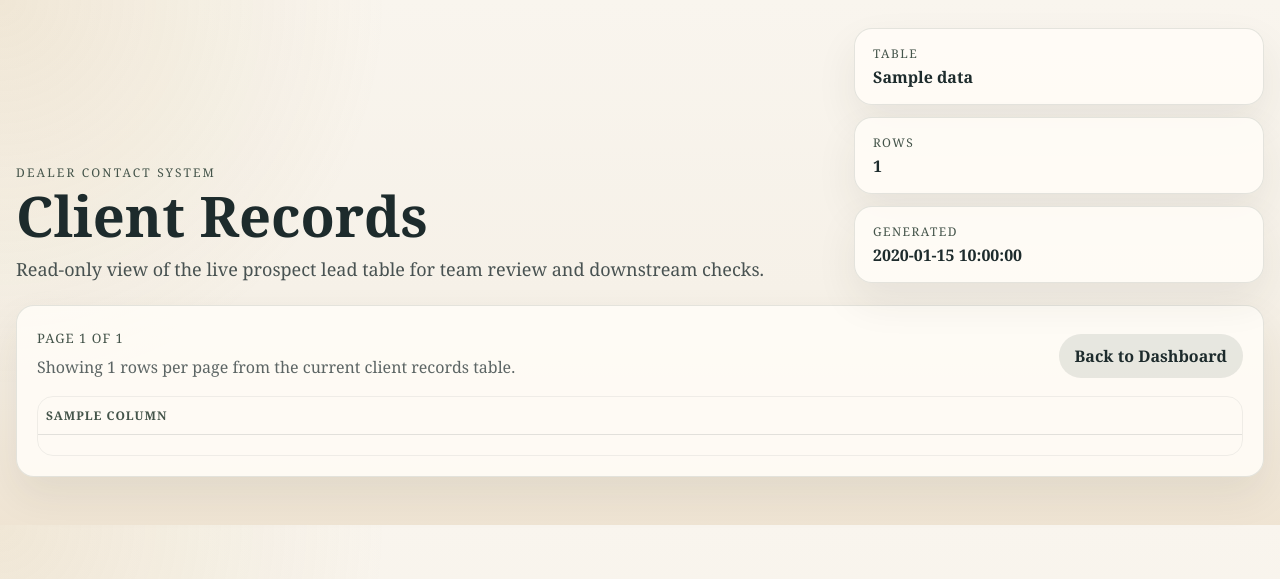
After one commit to GLD-Agency/dealer_contact_system, a Flask app: template app/templates/client_records.html in a window 1280 px wide. The commit adds this page. Shown: the top 579 px of the page. Run offline with Flask 3, Linux system fonts and the light colour scheme; the template is opened without the code that fills it: most values are stand-ins (such as "Sample title", 1, 10 or a date in 2020); lists and menus that the app fills with data are empty.

Commit message:
Add in-app client records viewer

```diff
--- a/app/dashboard_web.py
+++ b/app/dashboard_web.py
@@ -4,7 +4,7 @@ from __future__ import annotations
 
 import os
 
-from flask import Flask, jsonify, render_template
+from flask import Flask, jsonify, render_template, request
 
 from app.bigquery_client import get_bigquery_client
 from app.bigquery_repository import BigQueryRepository
@@ -35,6 +35,16 @@ def dashboard() -> str:
     return render_template("dashboard.html", data=data)
 
 
+@app.get("/client-records")
+def client_records() -> str:
+    """Render a read-only page for client records in the prospect lead table."""
+
+    page = request.args.get("page", default=1, type=int) or 1
+    page_size = request.args.get("page_size", default=100, type=int) or 100
+    data = _get_dashboard_service().get_client_records_page(page=page, page_size=page_size)
+    return render_template("client_records.html", data=data)
+
+
 @app.get("/healthz")
 def healthcheck():
     """Return a minimal health check for load balancers and Cloud Run."""
--- a/app/static/dashboard.css
+++ b/app/static/dashboard.css
@@ -263,6 +263,16 @@ h1 {
   background: #9e4929;
 }
 
+.table-link-button-muted {
+  background: rgba(68, 84, 74, 0.12);
+  color: var(--ink);
+  box-shadow: none;
+}
+
+.table-link-button-muted:hover {
+  background: rgba(68, 84, 74, 0.18);
+}
+
 .section-head {
   margin-bottom: 14px;
 }
@@ -350,6 +360,42 @@ tbody tr:last-child td {
   border-bottom: 0;
 }
 
+.records-toolbar {
+  display: flex;
+  justify-content: space-between;
+  gap: 18px;
+  align-items: end;
+  margin-bottom: 18px;
+}
+
+.records-toolbar-copy p {
+  margin: 8px 0 0;
+  color: rgba(29, 43, 44, 0.72);
+}
+
+.records-toolbar-actions {
+  display: flex;
+  flex-wrap: wrap;
+  gap: 12px;
+}
+
+.records-table-wrap {
+  overflow: auto;
+  border: 1px solid rgba(68, 84, 74, 0.08);
+  border-radius: 16px;
+}
+
+.records-table {
+  min-width: 1800px;
+}
+
+.records-table td {
+  max-width: 280px;
+  white-space: nowrap;
+  overflow: hidden;
+  text-overflow: ellipsis;
+}
+
 @media (max-width: 1100px) {
   .hero,
   .metrics-grid,
@@ -363,6 +409,11 @@ tbody tr:last-child td {
 }
 
 @media (max-width: 720px) {
+  .records-toolbar {
+    align-items: start;
+    flex-direction: column;
+  }
+
   .table-link-card {
     align-items: start;
     flex-direction: column;
--- /dev/null
+++ b/app/templates/client_records.html
@@ -0,0 +1,75 @@
+<!doctype html>
+<html lang="en">
+  <head>
+    <meta charset="utf-8">
+    <meta name="viewport" content="width=device-width, initial-scale=1">
+    <title>Client Records | Dealer Contact System</title>
+    <link rel="stylesheet" href="{{ url_for('static', filename='dashboard.css') }}">
+  </head>
+  <body>
+    <main class="page-shell">
+      <section class="hero">
+        <div>
+          <p class="eyebrow">Dealer Contact System</p>
+          <h1>Client Records</h1>
+          <p class="subhead">
+            Read-only view of the live prospect lead table for team review and downstream checks.
+          </p>
+        </div>
+        <div class="hero-meta">
+          <div class="meta-card">
+            <span class="meta-label">Table</span>
+            <strong>{{ data.table_name }}</strong>
+          </div>
+          <div class="meta-card">
+            <span class="meta-label">Rows</span>
+            <strong>{{ "{:,}".format(data.total_rows or 0) }}</strong>
+          </div>
+          <div class="meta-card">
+            <span class="meta-label">Generated</span>
+            <strong>{{ data.generated_at }}</strong>
+          </div>
+        </div>
+      </section>
+
+      <section class="card">
+        <div class="records-toolbar">
+          <div class="records-toolbar-copy">
+            <span class="stat-label">Page {{ data.page }} of {{ data.total_pages }}</span>
+            <p>Showing {{ "{:,}".format(data.page_size or 0) }} rows per page from the current client records table.</p>
+          </div>
+          <div class="records-toolbar-actions">
+            <a class="table-link-button table-link-button-muted" href="{{ url_for('dashboard') }}">Back to Dashboard</a>
+            {% if data.has_previous %}
+            <a class="table-link-button table-link-button-muted" href="{{ url_for('client_records', page=data.previous_page, page_size=data.page_size) }}">Previous</a>
+            {% endif %}
+            {% if data.has_next %}
+            <a class="table-link-button" href="{{ url_for('client_records', page=data.next_page, page_size=data.page_size) }}">Next</a>
+            {% endif %}
+          </div>
+        </div>
+
+        <div class="records-table-wrap">
+          <table class="records-table">
+            <thead>
+              <tr>
+                {% for column in data.columns %}
+                <th>{{ column }}</th>
+                {% endfor %}
+              </tr>
+            </thead>
+            <tbody>
+              {% for row in data.rows %}
+              <tr>
+                {% for column in data.columns %}
+                <td title="{{ row.get(column, '') }}">{{ row.get(column, '') }}</td>
+                {% endfor %}
+              </tr>
+              {% endfor %}
+            </tbody>
+          </table>
+        </div>
+      </section>
+    </main>
+  </body>
+</html>
```
Also changed, not shown: app/dashboard_service.py (+57 -33 lines), app/templates/dashboard.html (+6 -8 lines).
